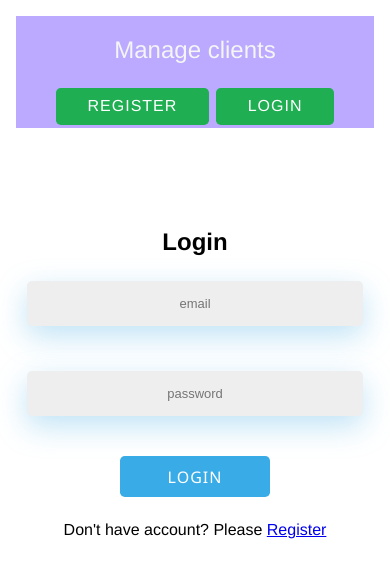
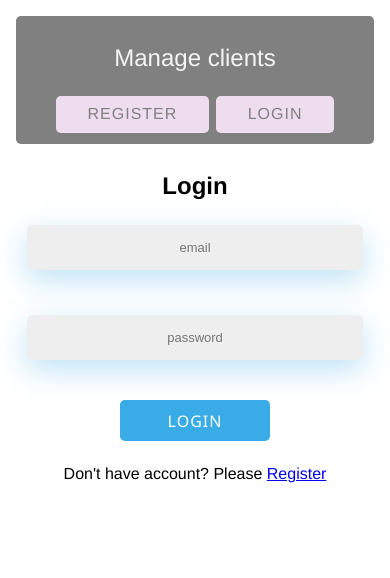
Before and after one commit to SvajunasM/client-front, a React (Create React App) app: page /login in a window 390 px wide. Shown: the top 578 px of the page. Built offline with nearby package versions, Linux system fonts and the light colour scheme.

Commit message:
responsive + form error edit

```diff
--- a/src/components/Card/Card.style.jsx
+++ b/src/components/Card/Card.style.jsx
@@ -6,7 +6,11 @@ export const Card = styled.div`
   gap: 1rem;
   margin: 1rem 0;
   padding: 1rem;
-  width: 20rem;
+  min-width: 20rem;
+  @media screen and (max-width: 768px) {
+    width: 100%;
+    overflow: hidden;
+  }
 `;
 export const Line = styled.p`
   font-family: 'Gill Sans', 'Gill Sans MT', 'Calibri', 'Trebuchet MS', sans-serif;
--- a/src/components/CardList/CardList.style.js
+++ b/src/components/CardList/CardList.style.js
@@ -1,12 +1,19 @@
-import styled from 'styled-components';
+import React from 'react';
+import PropTypes from 'prop-types';
+import * as S from './CardList.style';
+import Card from '../Card/Card';
 
-export const CardList = styled.div`
-  align-items: center;
-  display: flex;
-  flex-wrap: wrap;
-  justify-content: space-around;
-  @media screen and (max-width: 768px) {
-    flex-direction: column;
-    justify-content: center;
-  }
-`;
+function CardList({ data }) {
+  return (
+    <S.CardList>
+      {data.map((obj) => (
+        <Card key={obj.client_id} data={obj} />
+      ))}
+    </S.CardList>
+  );
+}
+CardList.propTypes = {
+  data: PropTypes.array.isRequired,
+};
+
+export default CardList;
--- a/src/components/Container/Container.style.js
+++ b/src/components/Container/Container.style.js
@@ -6,4 +6,7 @@ export const Container = styled.div`
   flex-direction: column;
   justify-content: center;
   padding: 5rem 0;
+  @media screen and (max-width: 768px) {
+    padding: 0.5rem 0.5rem;
+  }
 `;
--- a/src/components/Header/Header.style.js
+++ b/src/components/Header/Header.style.js
@@ -3,13 +3,15 @@ import styled from 'styled-components';
 
 export const Header = styled.header`
   align-items: center;
-  background: #baf;
+  background: grey;
+  border-radius: 0.3rem;
   display: flex;
   flex-wrap: wrap;
   justify-content: space-between;
-  padding: 0 1rem;
+  padding: 0 0.5rem;
   @media screen and (max-width: 768px) {
     flex-direction: column;
+    padding: 0.5rem 0.5rem;
   }
 `;
 export const Title = styled.h2`
@@ -25,10 +27,10 @@ export const Navigate = styled(Link)`
   @media screen and (max-width: 768px) {
     flex: 1 3rem;
   }
-  background: #1fae51;
+  background: #ede;
   border-radius: 0.3rem;
   border: 0;
-  color: white;
+  color: grey;
   font-size: 1rem;
   font-weight: 400;
   letter-spacing: 1px;
@@ -39,7 +41,7 @@ export const Navigate = styled(Link)`
   text-transform: uppercase;
   :hover {
     color: white;
-    background: brown;
+    background: grey;
     transition: 0.5s;
   }
 `;
--- a/src/pages/Add.jsx
+++ b/src/pages/Add.jsx
@@ -2,20 +2,24 @@ import React, { useState } from 'react';
 import Button from '../components/Button/Button';
 import Container from '../components/Container/Container';
 import Input from '../components/Input/Input';
+import Notification from '../components/Notification/Notification';
 
 function Add() {
-  const [userDetails, setUserDetails] = useState('');
+  const [userDetails, setUserDetails] = useState({
+    name: '',
+    surname: '',
+    email: '',
+    address: '',
+    phone: '',
+  });
+  const [errorData, setErrorData] = useState([]);
 
   function formHandler(e) {
     e.preventDefault();
-    console.log('userDetails ===', userDetails);
-    if (userDetails.length === 0) {
-      console.log('empty lines');
-      return;
-    }
     fetchData();
-    setUserDetails('');
+    console.log('pushedd');
   }
+  console.log('userDetails ===', userDetails);
 
   async function fetchData() {
     const res = await fetch(`${process.env.REACT_APP_SERVER_URL}/add`, {
@@ -27,7 +31,17 @@ function Add() {
       body: JSON.stringify(userDetails),
     });
     const result = await res.json();
-    console.log('result ===', result);
+    if (result.success) {
+      if (result.data.affectedRows === 1) {
+        setErrorData([]);
+        alert('Client successfully added!');
+      } else {
+        setErrorData([{ message: 'Something went wrong. Please try again' }]);
+      }
+    }
+    if (!result.success) {
+      setErrorData(result.error);
+    }
   }
 
   return (
@@ -40,7 +54,7 @@ function Add() {
           type='name'
           placeholder='name'
           handleChange={(name) => setUserDetails({ ...userDetails, name })}
-          value={'kkk'}
+          value={userDetails.name}
         />
         <Input
           name='surname'
@@ -74,6 +88,10 @@ function Add() {
           Add
         </Button>
       </form>
+      {errorData.length !== 0 &&
+        errorData.map((error) => (
+          <Notification key={error.message}>{error.message}</Notification>
+        ))}
     </Container>
   );
 }
--- a/src/pages/Login.jsx
+++ b/src/pages/Login.jsx
@@ -3,11 +3,15 @@ import { Link, useNavigate } from 'react-router-dom';
 import Button from '../components/Button/Button';
 import Container from '../components/Container/Container';
 import Input from '../components/Input/Input';
+import Notification from '../components/Notification/Notification';
 import AuthContext from '../store/authContext';
 
 function Login() {
-  const [error, setError] = useState(false);
-  const [loginDetails, setUserDetails] = useState('');
+  const [errorData, setErrorData] = useState([]);
+  const [loginDetails, setUserDetails] = useState({
+    email: '',
+    password: '',
+  });
 
   const navigation = useNavigate();
   const authCtx = useContext(AuthContext);
@@ -25,9 +29,12 @@ function Login() {
     if (result.success) {
       localStorage.setItem('token', result.data);
       authCtx.login();
+      setErrorData([]);
       return navigation('/');
     }
-    setError(result.error || 'Unexpected error');
+    if (!result.success) {
+      setErrorData(result.error);
+    }
   }
 
   return (
@@ -55,6 +62,10 @@ function Login() {
       <p>
         Don't have account? Please <Link to={'/register'}>Register</Link>
       </p>
+      {errorData.length !== 0 &&
+        errorData.map((error) => (
+          <Notification key={error.message}>{error.message}</Notification>
+        ))}
     </Container>
   );
 }
```
